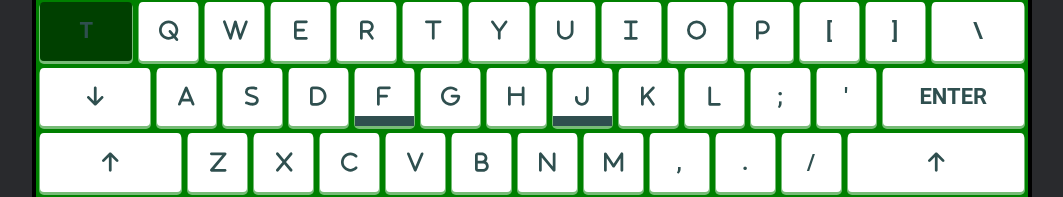
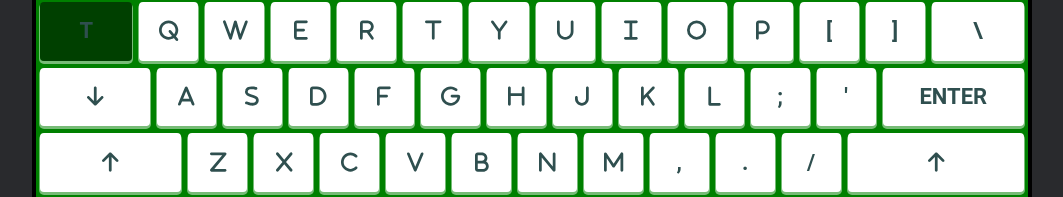
Before and after one commit to leoelicos/typr, a React (Create React App) app: page / in a window 1280 px wide. Shown: the part 301-498 px from the top of the page, without its empty margins (108-1171 px from the left). Built offline with nearby package versions, Linux system fonts and the light colour scheme.

Commit message:
Lift underscore prop to Legend

```diff
--- a/src/App.jsx
+++ b/src/App.jsx
@@ -25,8 +25,8 @@ export default function App() {
               {row.keys.map((key) => {
                 return (
                   <Keycap key={key.code} type={key.type}>
-                    <Legend isBlank={blanks.includes(key.code)} isPressed={state[key.code]}>
-                      <Key display={shifted ? key.shiftDisplay : key.display} underscore={['KeyF', 'KeyJ'].includes(key.code)} />
+                    <Legend isBlank={blanks.includes(key.code)} isPressed={state[key.code]} underscore={['KeyF', 'KeyJ'].includes(key.code)}>
+                      <Key display={shifted ? key.shiftDisplay : key.display} />
                     </Legend>
                   </Keycap>
                 )
```
